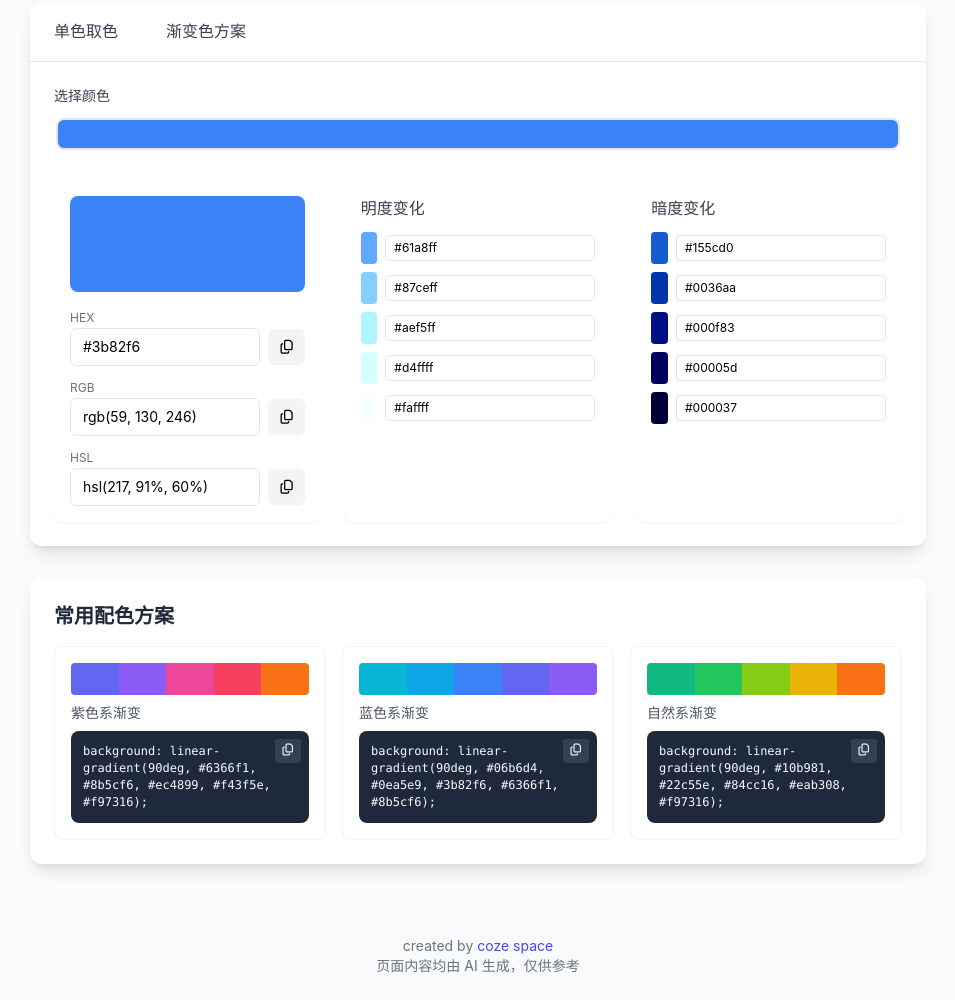
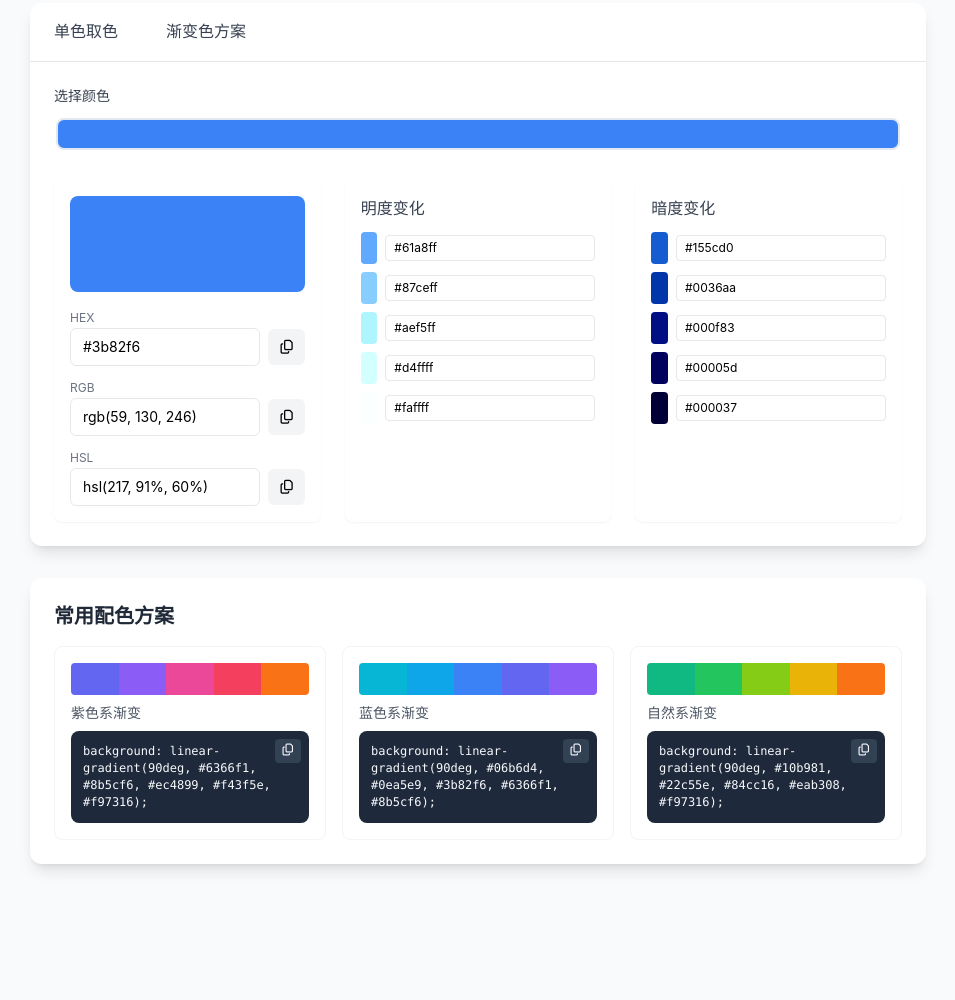
Before and after one commit to ziqingchuan/colorful-board, a plain HTML site: page index.html in a window 1280 px wide. Shown: the part 177-1177 px from the top of the page, without its empty margins (162-1117 px from the left). After the commit the page ends 1089 px from the top, so only its background shows below. Drawn offline with nearby package versions, Linux system fonts and the light colour scheme.

Commit message:
去掉footer

```diff
--- a/index.html
+++ b/index.html
@@ -305,13 +305,6 @@
     </div>
 </div>
 
-<footer class="bg-gray-50 py-6">
-    <div class="container mx-auto px-4 text-center text-gray-500 text-sm">
-        <p>created by <a href="https://space.coze.cn" class="text-indigo-600 hover:text-indigo-800">coze space</a></p>
-        <p>页面内容均由 AI 生成，仅供参考</p>
-    </div>
-</footer>
-
 <script>
     document.addEventListener('DOMContentLoaded', function() {
         // 标签切换功能
@@ -489,4 +482,3 @@
 </script>
 </body>
 </html>
-</html>
```
